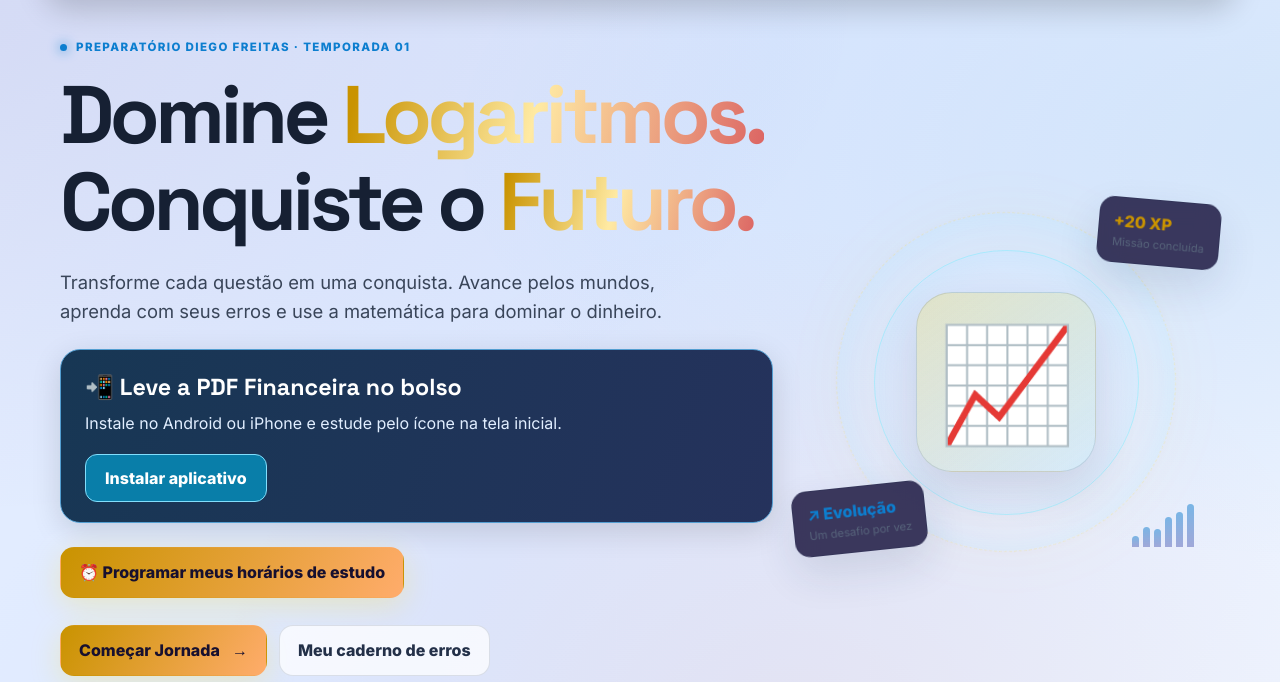
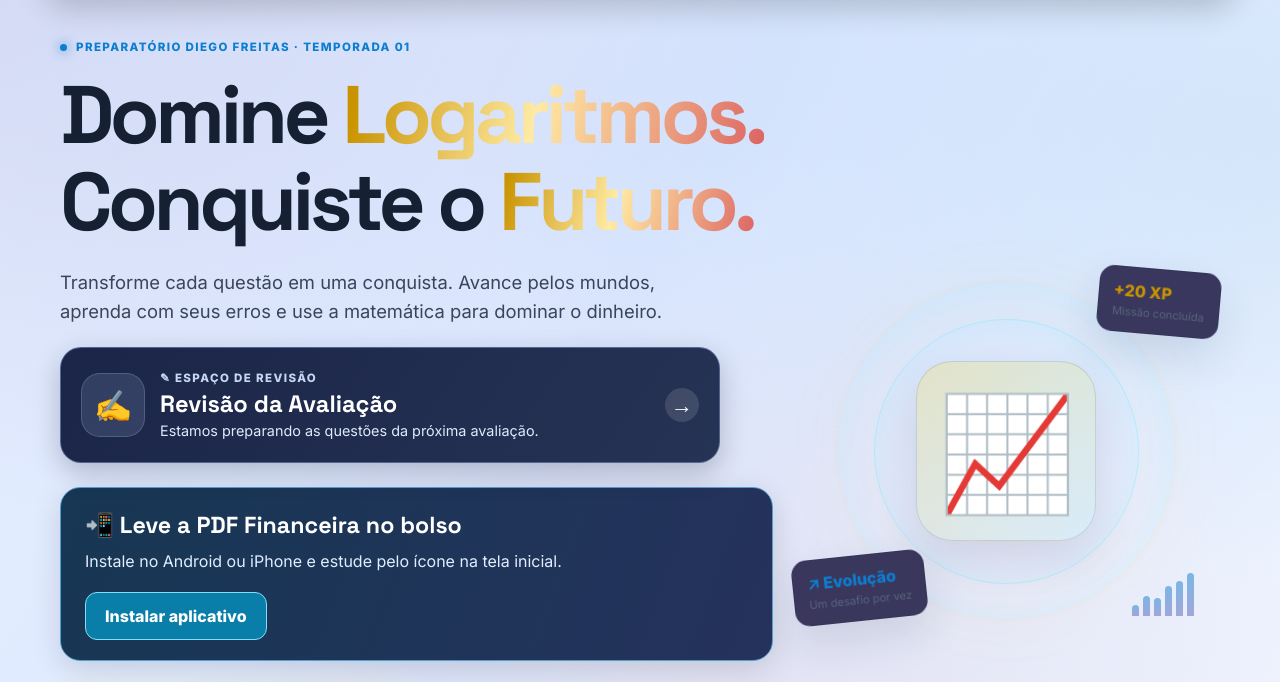
Before and after one commit to diegofreitas09/pdf-matematica-financeira, a plain HTML site: page index.html in a window 1280 px wide. Shown: the part 91-773 px from the top of the page. Drawn offline with Linux system fonts and the light colour scheme.

Commit message:
feat(revisao): destacar revisão da avaliação na tela inicial

```diff
--- a/index.html
+++ b/index.html
@@ -29,9 +29,11 @@
   <link href="https://fonts.googleapis.com/css2?family=Inter:wght@400;500;600;700;800&family=Space+Grotesk:wght@500;600;700&display=swap" rel="stylesheet">
   <link rel="stylesheet" href="style.css">
   <link rel="stylesheet" href="experience.css">
+  <link rel="stylesheet" href="revisao-avaliacao.css">
   <script src="script.js" defer></script>
   <script src="experience.js" defer></script>
   <script src="install.js" defer></script>
+  <script src="revisao-avaliacao.js" defer></script>
   <style>
     .install-banner{margin:24px auto;max-width:1180px;padding:20px 24px;display:flex;align-items:center;justify-content:space-between;gap:18px;flex-wrap:wrap;background:linear-gradient(110deg,#173754,#25325c);border:1px solid #539ed1;border-radius:20px;color:#fff;box-shadow:0 8px 30px #0002}
     .install-banner h2{font-size:clamp(1.1rem,3vw,1.45rem);margin:0 0 5px;color:#fff}.install-banner p{margin:0;color:#e1eeff}.install-launch{min-height:48px;border:1px solid #82defc;border-radius:12px;padding:10px 19px;background:#097ea9;color:white;font-weight:800;cursor:pointer}
@@ -70,6 +72,17 @@
           <p class="eyebrow"><span class="online-dot" aria-hidden="true"></span> PREPARATÓRIO DIEGO FREITAS · TEMPORADA 01</p>
           <h1 id="hero-title">Domine <span class="gradient-text">Logaritmos.</span><br>Conquiste o <span class="gradient-text">Futuro.</span></h1>
           <p class="hero-description">Transforme cada questão em uma conquista. Avance pelos mundos, aprenda com seus erros e use a matemática para dominar o dinheiro.</p>
+          <section class="pdf-review-entry" id="pdf-review-entry" data-state="draft" aria-label="Revisão da avaliação">
+            <a class="pdf-review-entry-link" href="./revisao-avaliacao.html" aria-label="Abrir o espaço da revisão da avaliação, em preparação">
+              <span class="pdf-review-entry-icon" aria-hidden="true">✍️</span>
+              <span class="pdf-review-entry-copy">
+                <span class="pdf-review-entry-tag" id="pdf-review-entry-tag">✎ ESPAÇO DE REVISÃO</span>
+                <strong class="pdf-review-entry-title">Revisão da Avaliação</strong>
+                <span class="pdf-review-entry-description" id="pdf-review-entry-description">Estamos preparando as questões da próxima avaliação.</span>
+              </span>
+              <span class="pdf-review-entry-arrow" aria-hidden="true">→</span>
+            </a>
+          </section>
           <div class="install-banner" aria-label="Instale o aplicativo no celular"><div><h2>📲 Leve a PDF Financeira no bolso</h2><p>Instale no Android ou iPhone e estude pelo ícone na tela inicial.</p></div><button type="button" class="install-launch" data-open-install>Instalar aplicativo</button></div>
           <p><a href="./study-reminders.html" class="button button-primary">⏰ Programar meus horários de estudo</a></p>
           <div class="hero-actions">
```
